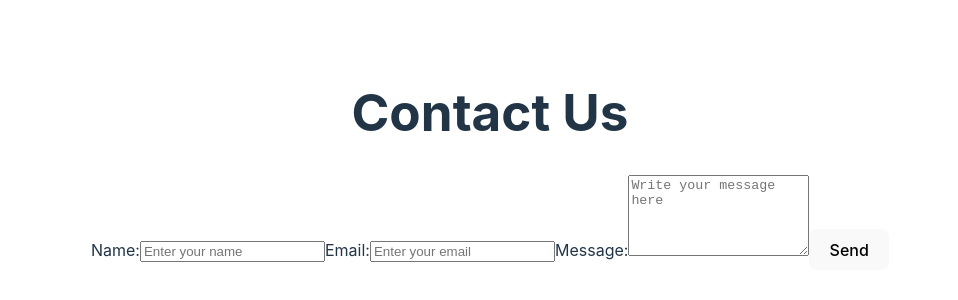
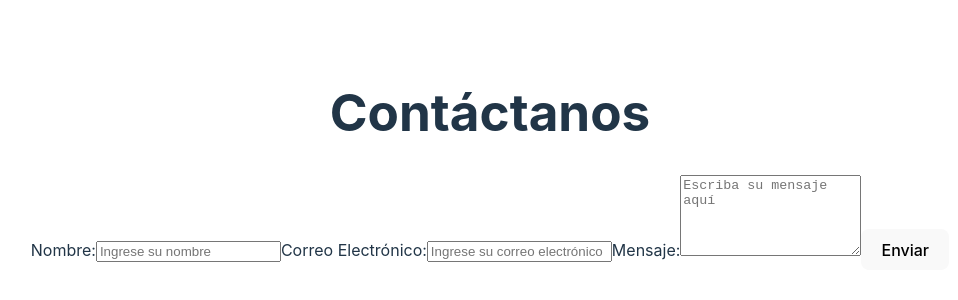
Before and after one commit to fedegonc/vbs, a React (Vite) app: page /contact in a window 1280 px wide. Shown: the part 240-540 px from the top of the page, without its empty margins (150-1108 px from the left). Built offline with nearby package versions, Linux system fonts and the light colour scheme.

Commit message:
Update Contact.tsx

```diff
--- a/src/pages/Contact.tsx
+++ b/src/pages/Contact.tsx
@@ -3,18 +3,18 @@ import { FC } from 'react';
 const Contact: FC = () => {
   return (
     <main>
-      <h1>Contact Us</h1>
+      <h1>Contáctanos</h1>
       <form className="contact-form">
-        <label htmlFor="name">Name:</label>
-        <input type="text" id="name" name="name" placeholder="Enter your name" required />
+        <label htmlFor="name">Nombre:</label>
+        <input type="text" id="name" name="name" placeholder="Ingrese su nombre" required />
 
-        <label htmlFor="email">Email:</label>
-        <input type="email" id="email" name="email" placeholder="Enter your email" required />
+        <label htmlFor="email">Correo Electrónico:</label>
+        <input type="email" id="email" name="email" placeholder="Ingrese su correo electrónico" required />
 
-        <label htmlFor="message">Message:</label>
-        <textarea id="message" name="message" rows={5} placeholder="Write your message here" required></textarea>
+        <label htmlFor="message">Mensaje:</label>
+        <textarea id="message" name="message" rows={5} placeholder="Escriba su mensaje aquí" required></textarea>
 
-        <button type="submit">Send</button>
+        <button type="submit">Enviar</button>
       </form>
     </main>
   );
```
